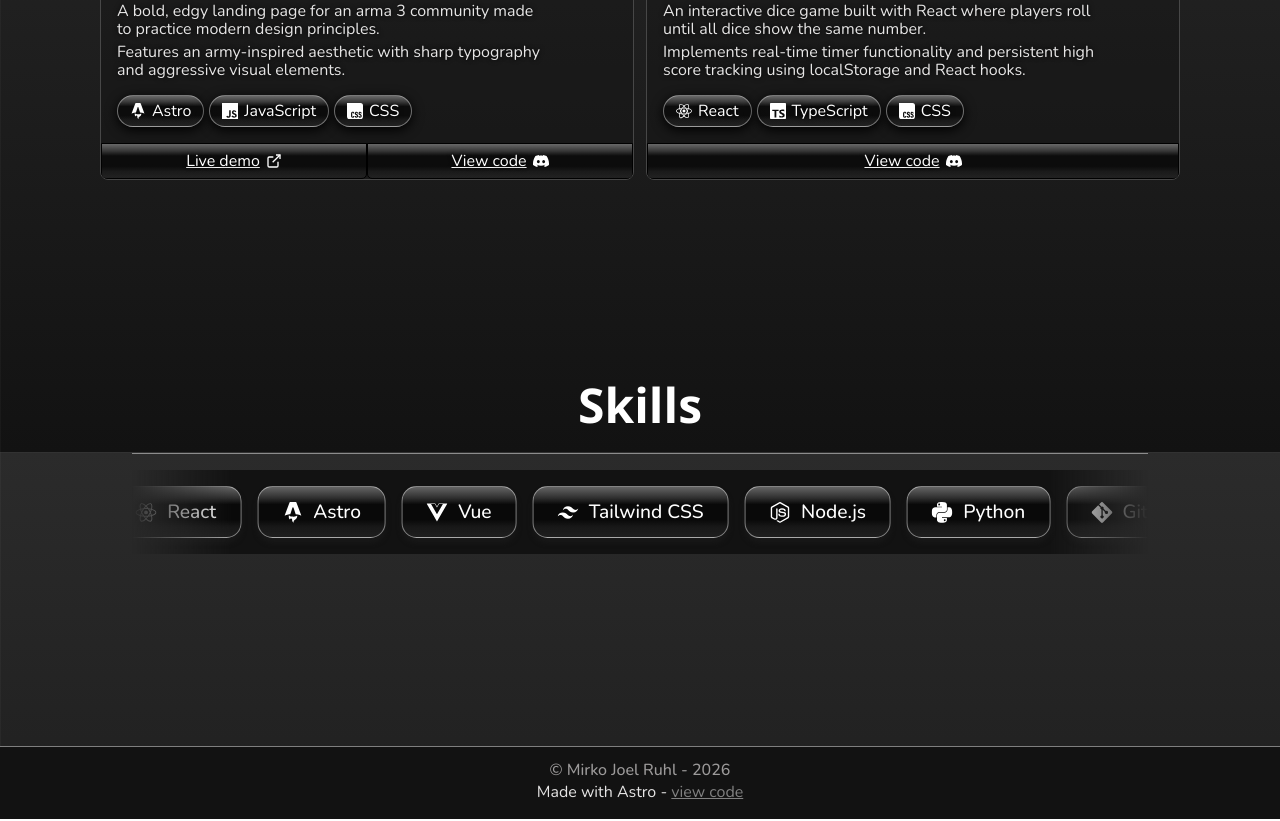
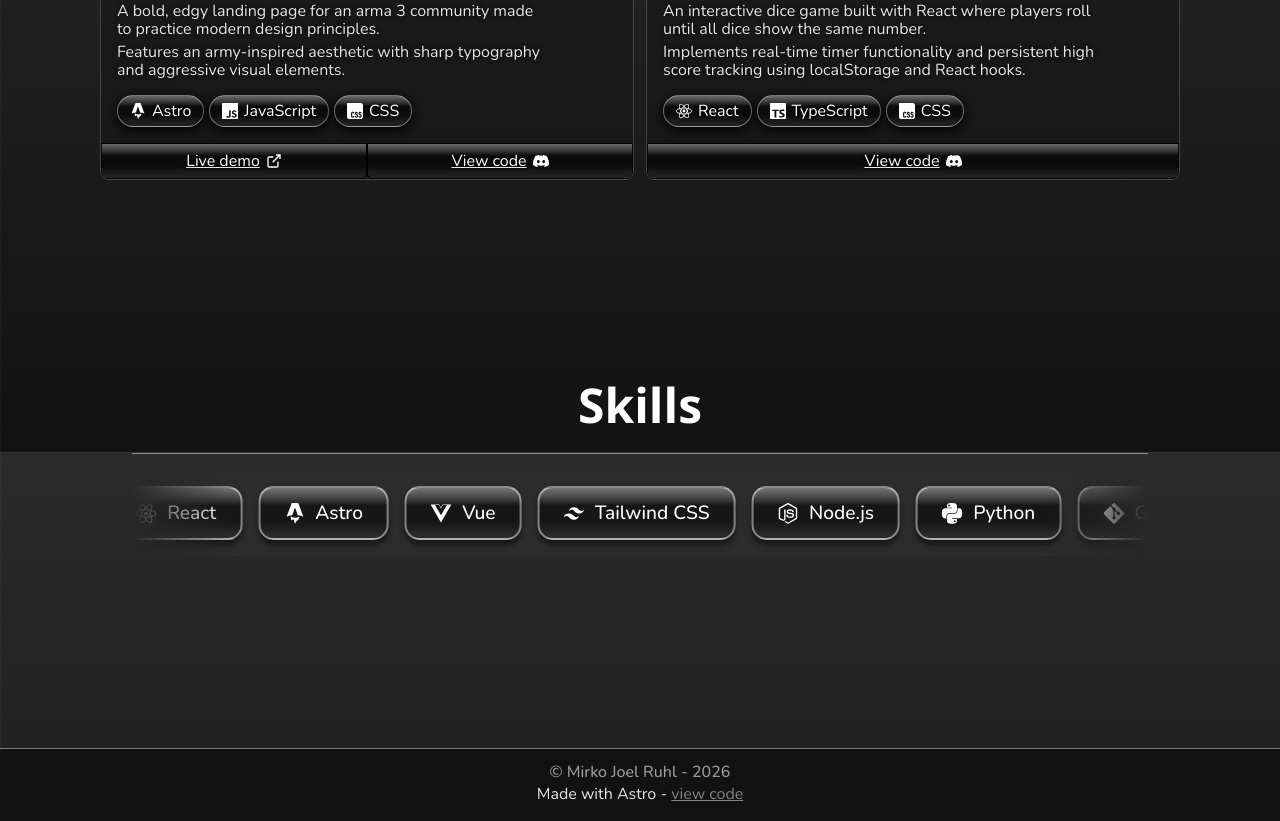
Before and after one commit to RuhlMirko/portfolio, an Astro site: page / in a window 1280 px wide. Shown: the part 1148-1969 px from the top of the page. Built offline with nearby package versions, Linux system fonts and the light colour scheme; Astro itself is replaced by a stand-in of ours.

Commit message:
Updated skills hover effects and added base url in astro.config

```diff
--- a/astro.config.mjs
+++ b/astro.config.mjs
@@ -1,5 +1,8 @@
 // @ts-check
-import { defineConfig } from 'astro/config';
+import { defineConfig } from "astro/config";
 
 // https://astro.build/config
-export default defineConfig({});
+export default defineConfig({
+  site: "https://ruhlmirko.github.io",
+  base: "/portfolio",
+});
--- a/src/components/Skills.astro
+++ b/src/components/Skills.astro
@@ -69,7 +69,7 @@ const skills = [
 
   .marquee-container {
     overflow: hidden;
-    background: #121212;
+    background: #2c2c2c;
     padding: 1rem 0;
     -webkit-mask-image: linear-gradient(
       90deg,
@@ -109,6 +109,7 @@ const skills = [
   }
 
   .skill-item {
+    position: relative;
     display: inline-flex;
     align-items: center;
     gap: 0.65rem;
@@ -119,10 +120,25 @@ const skills = [
     color: white;
     font-weight: 500;
     white-space: nowrap;
-    border: 1px solid var(--faint-border);
+    border: 2px solid var(--faint-border);
     box-shadow: 0 5px 5px rgb(24, 24, 24);
     transition: 0.2s;
     font-size: 1.2rem;
+  }
+
+  .skill-item::after {
+    content: "";
+    position: absolute;
+    inset: 0;
+    border-radius: 15px;
+    z-index: -1;
+    background: var(--aero-blue);
+    opacity: 0;
+    transition: opacity 0.2s ease-out;
+  }
+
+  .skill-item:hover::after {
+    opacity: 1;
   }
 
   .skill-item span {
```
